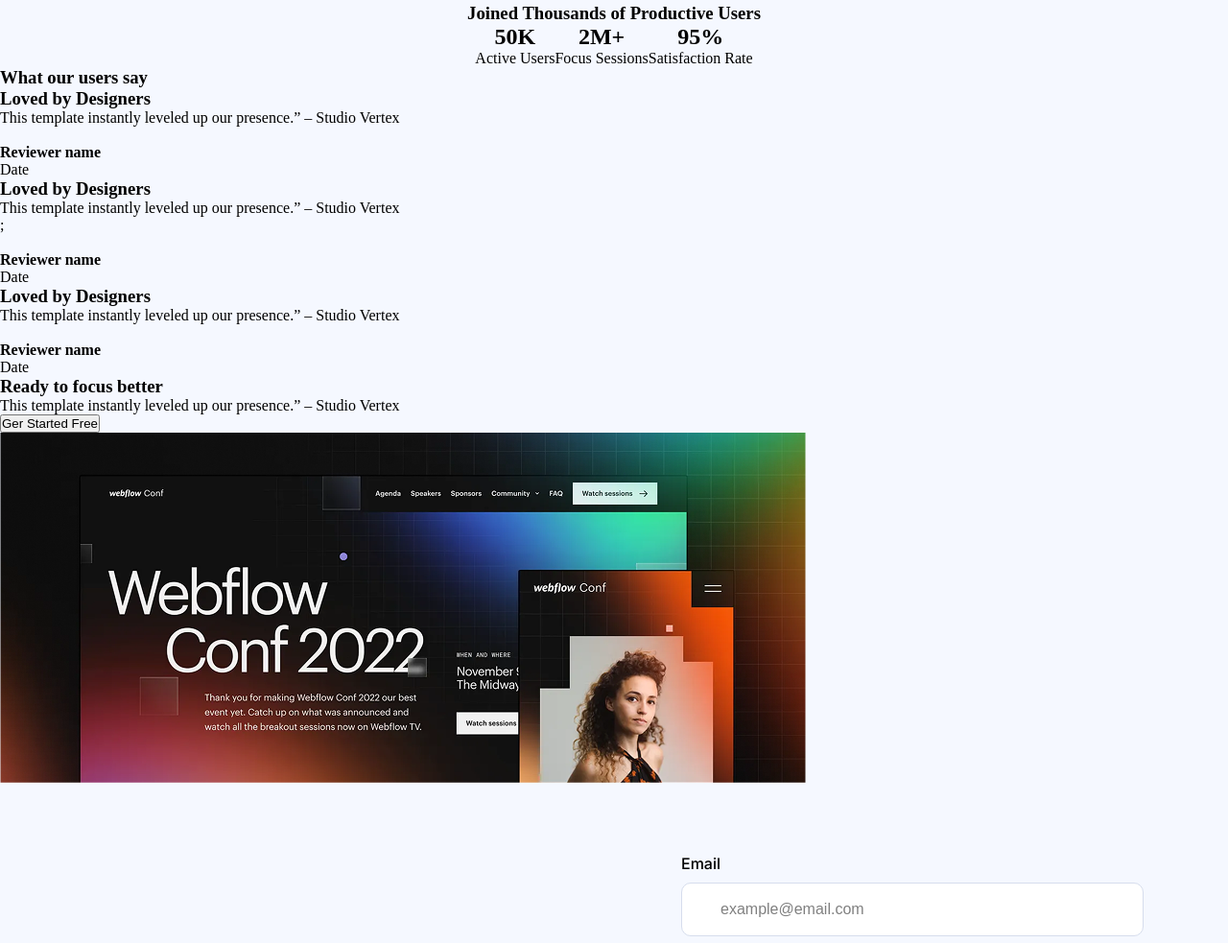
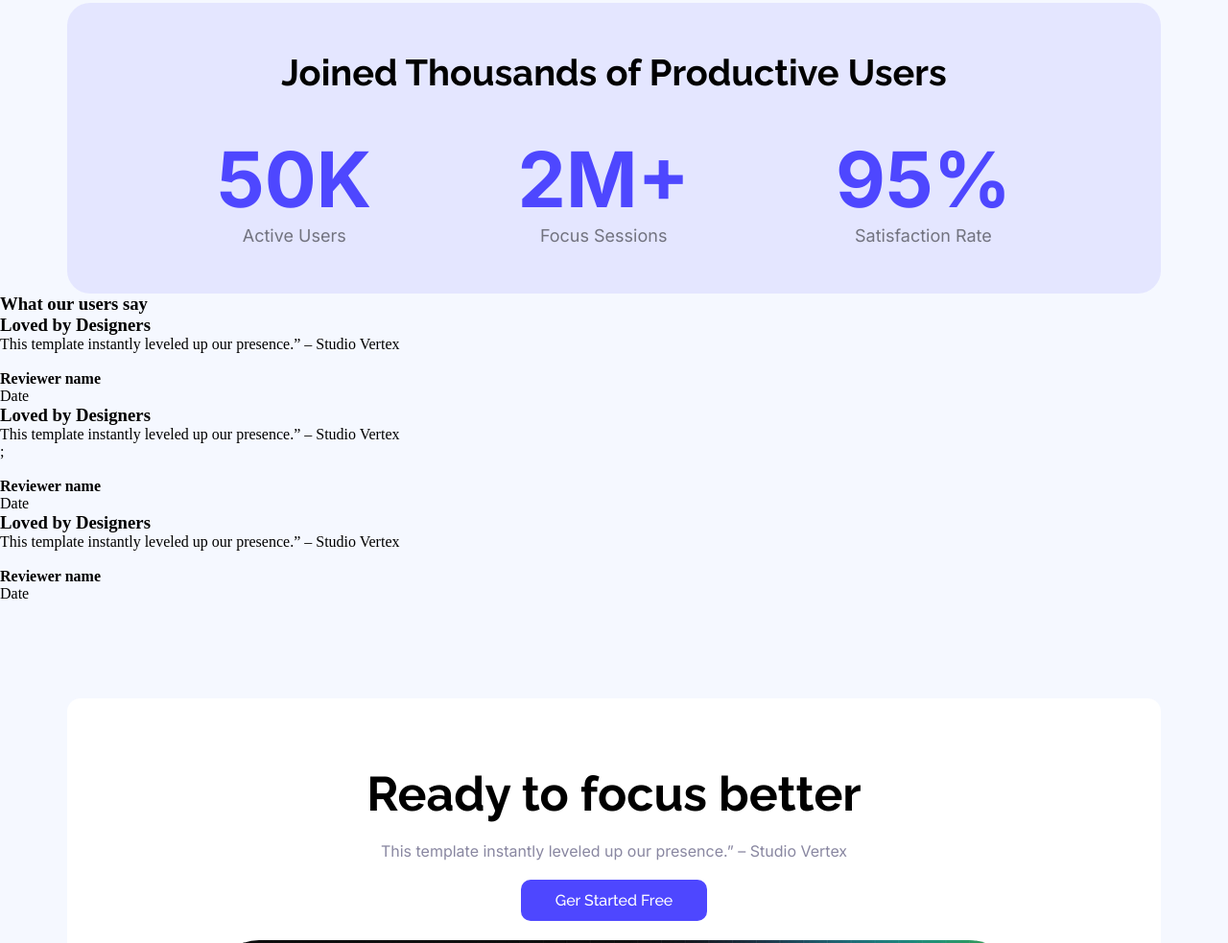
Before and after one commit to shaikathazra/landing_launchpad, a plain HTML site: page index.html in a window 1280 px wide. Shown: the part 412-1395 px from the top of the page at 96% size. Drawn offline with Linux system fonts and the light colour scheme.

Commit message:
complete section three

```diff
--- a/index.html
+++ b/index.html
@@ -41,11 +41,12 @@
         </div>
     </section>
 
-    <section class="three">
-        <div>
-            <h3>Joined Thousands of Productive Users</h3>
+    <section class="three container">
+        <div class="tone">
+            <div>
+            <h3 class="raleway-normal">Joined Thousands of Productive Users</h3>
         </div>
-        <div class="contain">
+        <div class=" inter-normal num">
             <div>
                 <h1>50K</h1>
                 <p>Active Users</p>
@@ -58,6 +59,7 @@
                 <h1>95%</h1>
                 <p>Satisfaction Rate</p>
             </div>
+        </div>
         </div>
     </section>
     <section>
@@ -102,14 +104,16 @@
 
         </div>
     </section>
-    <section>
-        <div>
-            <h3>Ready to focus better</h3>
-            <p>This template instantly leveled up our presence.” – Studio Vertex</p>
-            <button>Ger Started Free</button>
+    <section class="five container">
+        <div class="fone">
+            <div class="five-title">
+            <h3 class="raleway-normal">Ready to focus better</h3>
+            <p class="inter-normal">This template instantly leveled up our presence.” – Studio Vertex</p>
+            <button class="raleway-normal">Ger Started Free</button>
         </div>
-        <div>
+        <div class="five-image">
             <img src="./Assets/wc-big.png" alt="">
+        </div>
         </div>
     </section>
      <section class="six container">
--- a/style.css
+++ b/style.css
@@ -52,11 +52,75 @@ main{
 }
 .three{
     text-align: center;
+    background-color:rgba(78, 71, 255, 0.1) ;
+    border-radius: 24px;
 }
-.contain{
-    display: flex;
-    justify-content: center;
+.tone{
+    padding: 50px 80px;
 
+}
+.num{
+     display: flex;
+     justify-content: space-around;
+}
+.num h1{
+    font-size: 80px;
+    font-weight: bold;
+    color: #4E47FF;
+}
+.num p{
+    font-size: 18px;
+    font-weight: 400;
+    color:rgba(0, 0, 0, 0.5);
+}
+.tone h3{
+    font-size: 38px;
+    font-weight: bold;
+    padding-bottom: 40px;
+}
+
+.five{
+    margin: 100px auto;
+    text-align: center;
+    background-color:#FFFFFF ;
+    border-radius:14px ;
+
+}
+.fone{
+   padding:70px 150px ;
+}
+.five-title{
+    padding-bottom:20px ;
+}
+.five-title h3{
+    padding-bottom:20px ;
+    font-size:50px;
+    font-weight:700;
+
+
+}
+.five-title p{
+    padding-bottom:20px ;
+    font-size:16px;
+    color: #8987A1;
+    font-weight: 400;
+
+
+}
+.five-title button{
+    padding:12px 36px;
+    font-size:16px;
+    background: #4E47FF;
+    color: #FFFFFF;
+    font-weight:500;
+    border: none;
+    border-radius:10px ;
+
+
+}
+
+.five-image img{
+    border-radius: 50px;
 }
 .six{
     padding-top: 70px;
```
